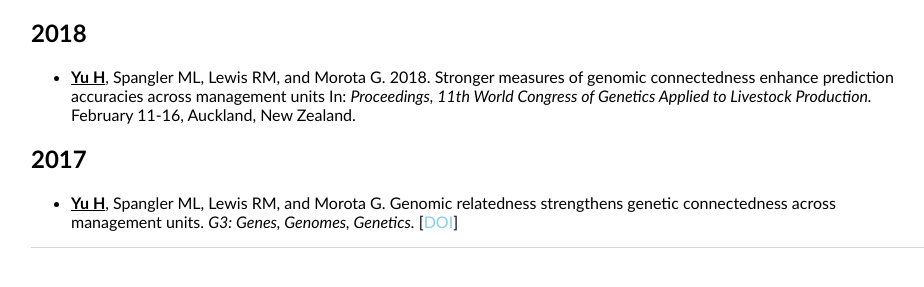
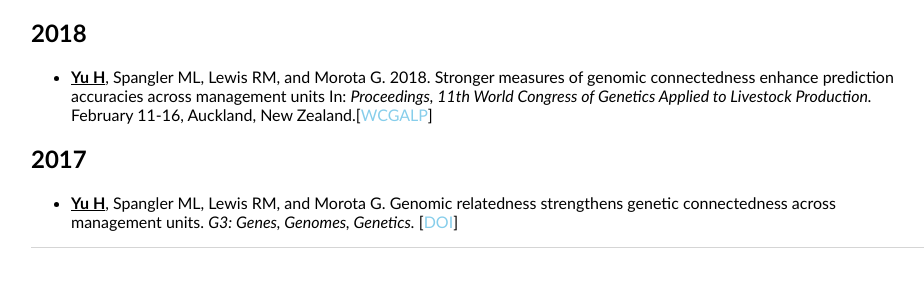
Before and after one commit to HaipengU/HaipengU.github.io, a Jekyll site: the page built from publications/publications.html, in a window 1280 px wide. Shown: the part 222-509 px from the top of the page, without its empty margins (161-1085 px from the left). Built offline with Jekyll 4.4.1, drawn with Linux system fonts in a browser that asks for light colours.

Commit message:
UpdateofPub

```diff
--- a/publications/publications.html
+++ b/publications/publications.html
@@ -16,7 +16,7 @@
 <h2>2018</h2>
 <p>
 <ul>
-<li><strong><u>Yu H</u></strong>, Spangler ML, Lewis RM, and Morota G. 2018. Stronger measures of genomic connectedness enhance prediction accuracies across management units In: <i>Proceedings, 11th World Congress of Genetics Applied to Livestock Production.</i> February 11-16, Auckland, New Zealand.
+<li><strong><u>Yu H</u></strong>, Spangler ML, Lewis RM, and Morota G. 2018. Stronger measures of genomic connectedness enhance prediction accuracies across management units In: <i>Proceedings, 11th World Congress of Genetics Applied to Livestock Production.</i> February 11-16, Auckland, New Zealand.[<a href="https://goo.gl/fzhMKQ">WCGALP</a>]
 </li>
 </ul>
 </p>
```
